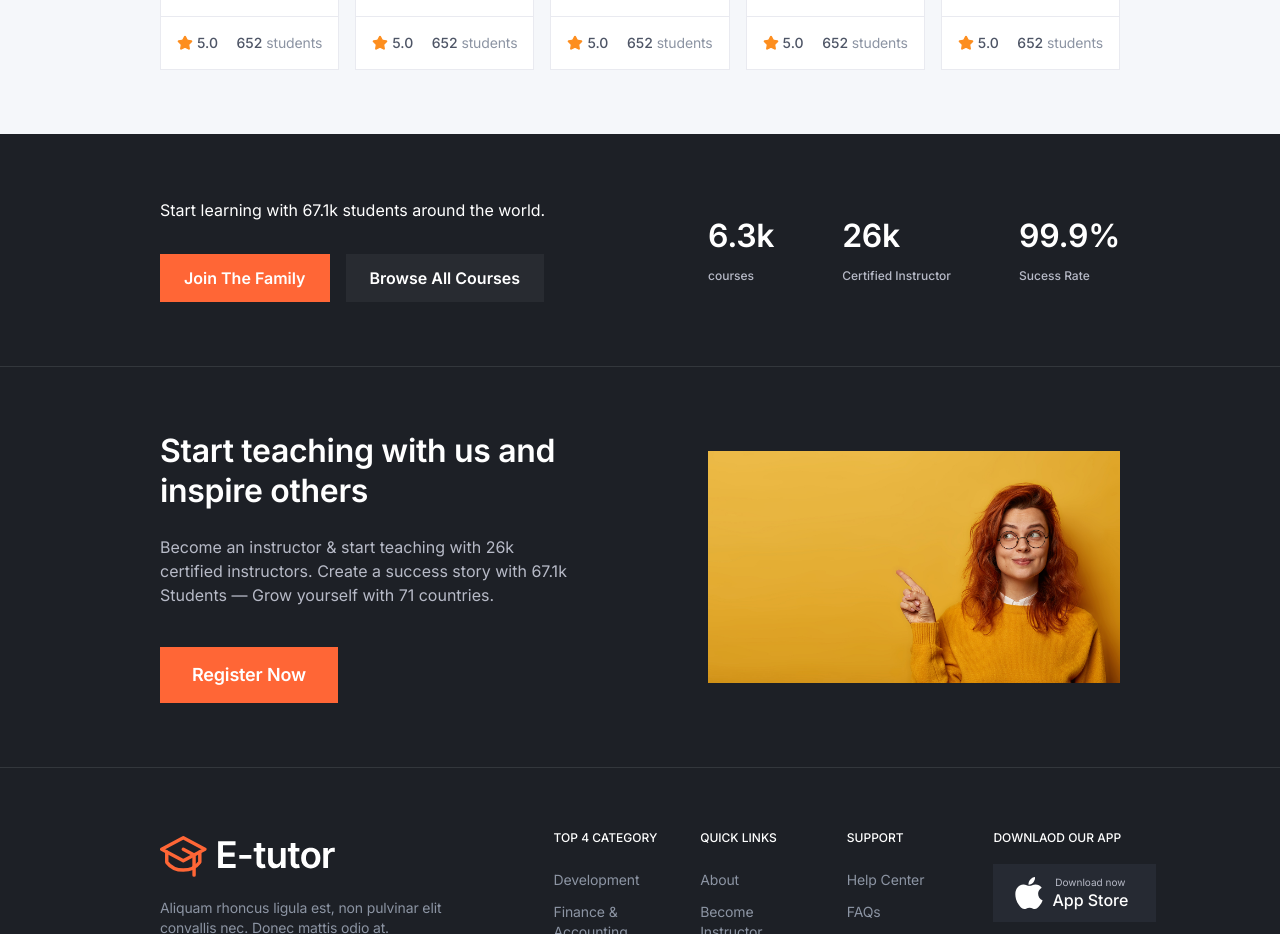
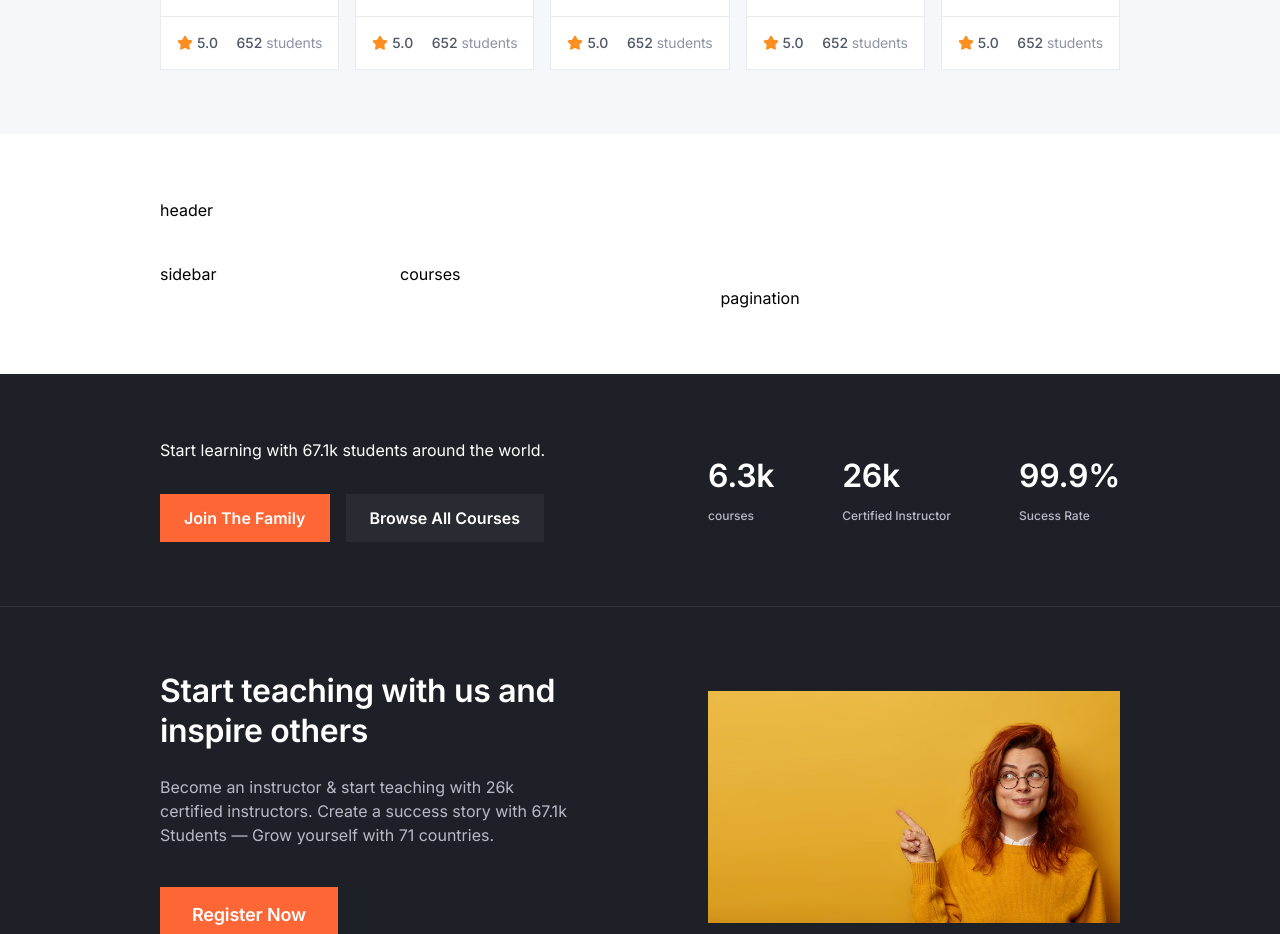
Before and after one commit to Ahmed-Sadek89/lms-train, a Next.js app: page /category in a window 1280 px wide. Shown: the part 1460-2394 px from the top of the page. Built offline with nearby package versions, Linux system fonts and the light colour scheme.

Commit message:
feat: layout for courses wrapper

```diff
--- a/components/category/index.tsx
+++ b/components/category/index.tsx
@@ -1,3 +1,4 @@
+import PublicCoursesSelectionWrapper from '../ui/public-courses-selection-wrapper'
 import BestSellingCourses from './components/best-selling-courses'
 import PopularInstructor from './components/popular-instructor'
 import PopularKeyword from './components/popular-keyword'
@@ -10,7 +11,11 @@ const CategoryPageWrapper = () => {
             <PopularTools />
             <PopularKeyword />
             <PopularInstructor />
-
+            <PublicCoursesSelectionWrapper
+            // courses={[]}
+            // categories={[]}
+            // tools={[]}
+            />
         </>
     )
 }
--- /dev/null
+++ b/components/ui/public-courses-selection-wrapper/index.tsx
@@ -0,0 +1,28 @@
+"use client"
+const PublicCoursesSelectionWrapper = () => {
+    // https://shadcnstudio.com/blocks/dashboard-and-application/dashboard-sidebar
+    // dashboard-sidebar 1
+    return (
+        <section className='bg-white'>
+            <div className="app-container">
+                <div className="flex flex-col gap-10">
+                    <div>header</div>
+                    <div className='grid grid-cols-3 lg:grid-cols-4'>
+                        <div className='hidden lg:block'>
+                            sidebar
+                        </div>
+                        <div className='col-span-3'>
+                            <div>courses</div>
+                            <div className='flex w-full justify-center items-center '>
+                                <div>pagination</div>
+                            </div>
+                        </div>
+                    </div>
+                </div>
+            </div>
+        </section>
+
+    )
+}
+
+export default PublicCoursesSelectionWrapper
```
